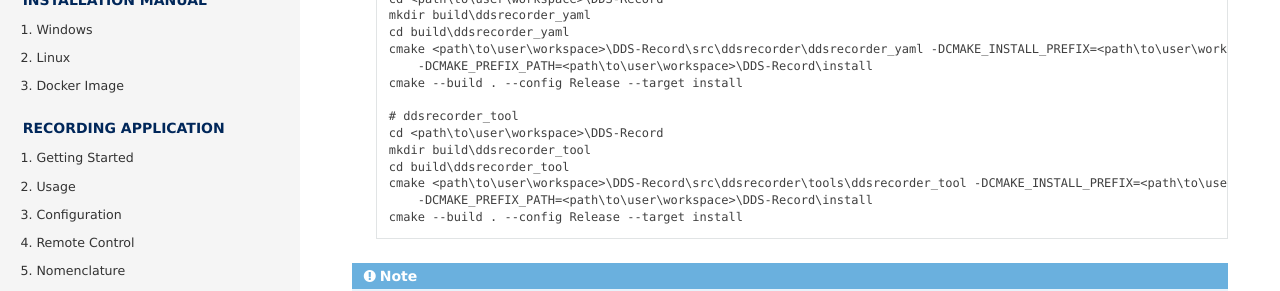
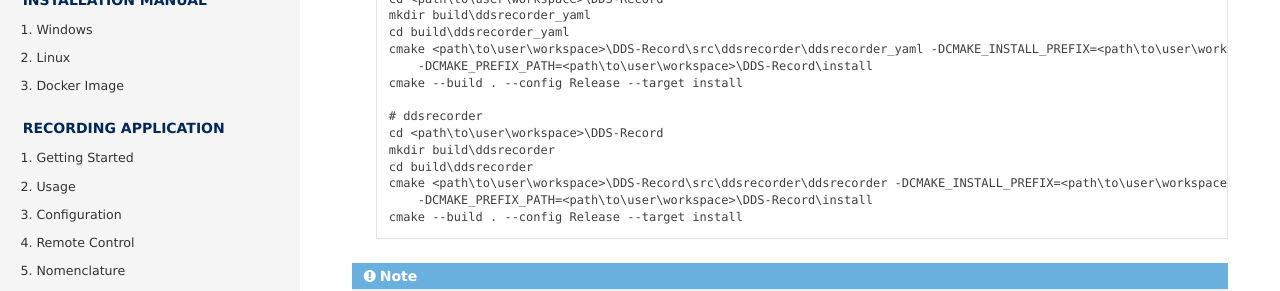
Before and after one commit to eProsima/DDS-Record-Replay, a Sphinx documentation site: the page built from docs/rst/developer_manual/installation/sources/windows.rst, in a window 1280 px wide and 900 px high, scrolled down 6241 px. Shown: the part 151-442 px from the top of the window. Built offline with Sphinx 7.4.7 and the Read the Docs theme 2.0.0, drawn with Linux system fonts in a browser that asks for light colours; the version number could not be read and is left out.

Commit message:
Fix typos in installation manual
Signed-off-by: RaulSanchez <raul@eprosima.com>

```diff
--- a/docs/rst/developer_manual/installation/sources/windows.rst
+++ b/docs/rst/developer_manual/installation/sources/windows.rst
@@ -351,11 +351,11 @@ Local installation
             -DCMAKE_PREFIX_PATH=<path\to\user\workspace>\DDS-Record\install
         cmake --build . --config Release --target install
 
-        # ddsrecorder_tool
+        # ddsrecorder
         cd <path\to\user\workspace>\DDS-Record
-        mkdir build\ddsrecorder_tool
-        cd build\ddsrecorder_tool
-        cmake <path\to\user\workspace>\DDS-Record\src\ddsrecorder\tools\ddsrecorder_tool -DCMAKE_INSTALL_PREFIX=<path\to\user\workspace>\DDS-Record\install ^
+        mkdir build\ddsrecorder
+        cd build\ddsrecorder
+        cmake <path\to\user\workspace>\DDS-Record\src\ddsrecorder\ddsrecorder -DCMAKE_INSTALL_PREFIX=<path\to\user\workspace>\DDS-Record\install ^
             -DCMAKE_PREFIX_PATH=<path\to\user\workspace>\DDS-Record\install
         cmake --build . --config Release --target install
 
```
Also changed, not shown: docs/rst/developer_manual/installation/sources/linux.rst (+13 -13 lines).
